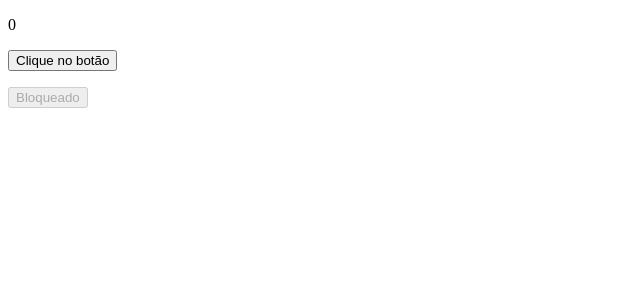
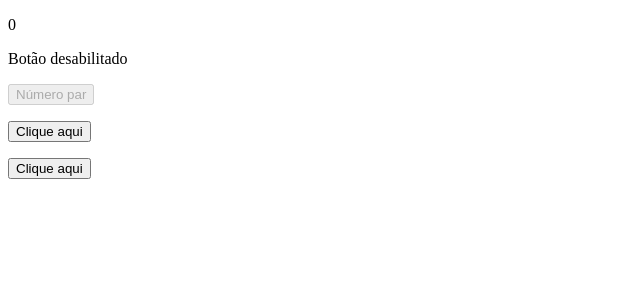
Before and after one commit to matsoaresp/Praticas-nextjs, a React (Vite) app: page / in a window 1280 px wide. Shown: the top 300 px of the page, without its empty margins (0-640 px from the left). Built offline with nearby package versions, Linux system fonts and the light colour scheme.

Commit message:
Numero par

```diff
--- a/src/App.tsx
+++ b/src/App.tsx
@@ -1,13 +1,13 @@
 import FormButtonCount from "./components/FormButtonCount";
+import FormParNumber from "./components/FormParNumber";
 
 function App() {
 
 return (
   <div>
+      <FormParNumber>
 
-    <FormButtonCount>
-
-    </FormButtonCount>
+      </FormParNumber>
 </div>
 )
 }
--- /dev/null
+++ b/src/components/FormParNumber/index.tsx
@@ -0,0 +1,38 @@
+import { useState } from "react"
+import InteligentButton from "../InteligentButton"
+
+
+
+export default function FormParNumber() {
+
+    const [count, setCount] = useState(0)
+
+    const isDisabled = count % 2 === 0
+
+
+    return (
+        <div>
+            <p>{count}</p>
+            {isDisabled && <p>Botão desabilitado</p>}
+
+        <InteligentButton
+            onClick={() => setCount(prev => prev - 1)}
+            disabled={isDisabled}
+        >
+            </InteligentButton>
+
+            <InteligentButton
+                onClick={() => setCount (prev => prev + 1)}
+                disabled = {false}
+            >
+                </InteligentButton>
+
+                <InteligentButton
+                onClick={() => setCount (prev => prev - 1)}
+                disabled = {false}
+            >
+                </InteligentButton>
+        </div>
+    )
+
+}
--- /dev/null
+++ b/src/components/InteligentButton/index.tsx
@@ -0,0 +1,18 @@
+type InteligentButtonProps = {
+
+    disabled: boolean;
+    onClick: () => void;
+    text?: string
+
+}
+
+export default function InteligentButton ({disabled,onClick,text}: InteligentButtonProps) {
+
+
+    return (
+        <div>
+            <p>{text}</p>
+            <button disabled={disabled}  onClick={onClick}> {disabled ? 'Número par' : 'Clique aqui'}</button>
+        </div>
+    )
+}
```
